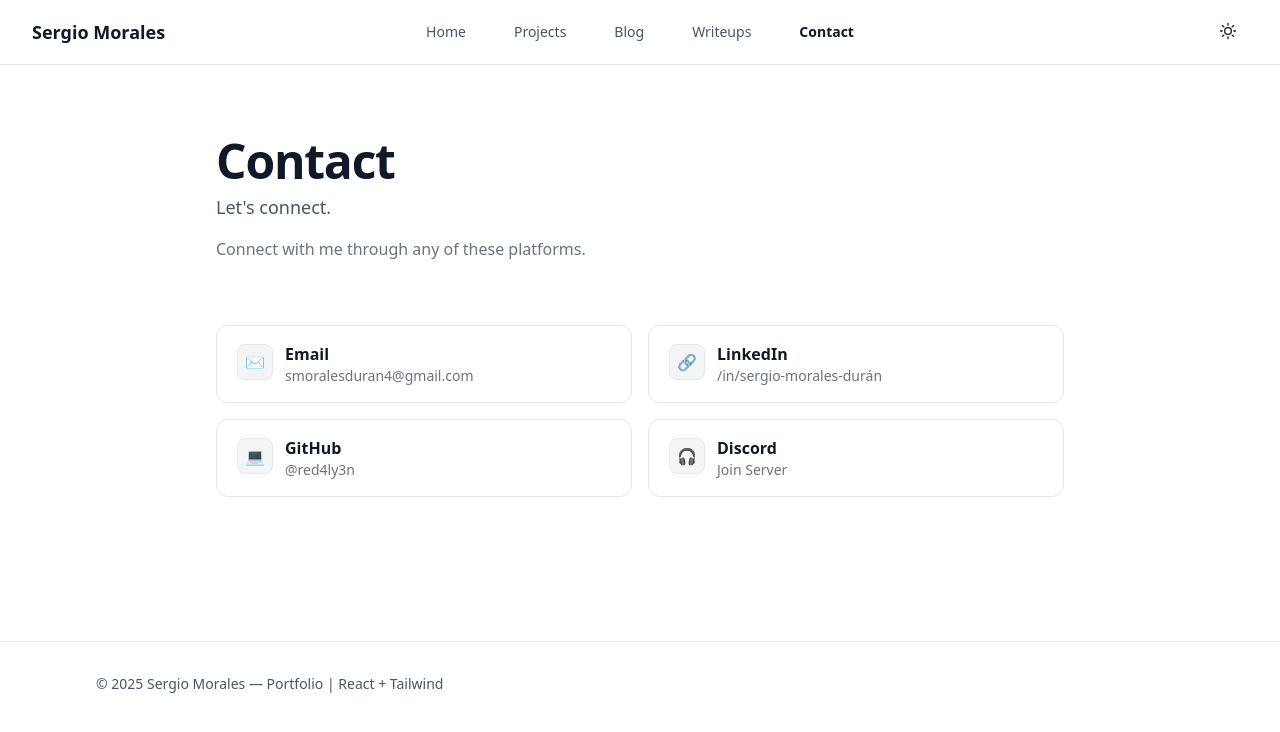
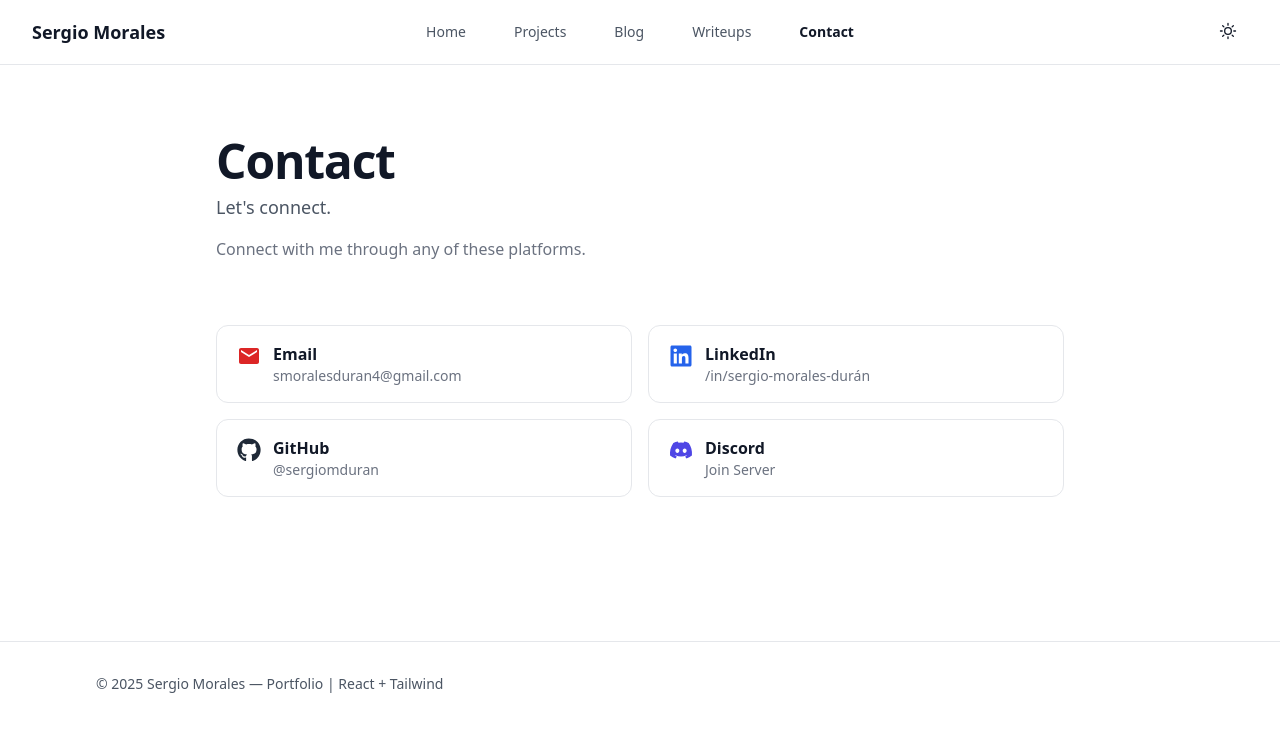
Before and after one commit to sergiomduran/sergiomduran.github.io, a React (Vite) app: page /contact in a window 1280 px wide. Shown: the top 732 px of the page. Built offline with nearby package versions, Linux system fonts and the light colour scheme.

Commit message:
feat(contact): improve contact page and item component (UX/UI + fixes)

```diff
--- a/src/components/ContactItem.jsx
+++ b/src/components/ContactItem.jsx
@@ -1,19 +1,21 @@
 export default function ContactItem({ href, icon, title, subtitle, external = true }) {
   const Wrapper = external ? 'a' : 'div';
   const wrapperProps = external
-    ? { href, target: '_blank', rel: 'noreferrer' }
+    ? { href, target: '_blank', rel: 'noopener noreferrer' }
     : {};
 
   return (
     <Wrapper
       {...wrapperProps}
-      className="flex items-start gap-3 rounded-xl border border-gray-200 dark:border-gray-800 px-5 py-4
-                 bg-white dark:bg-transparent hover:border-gray-300 dark:hover:border-gray-700"
+      className="group flex items-start gap-3 rounded-xl border border-gray-200 dark:border-gray-800 px-5 py-4
+                 bg-white dark:bg-transparent hover:bg-gray-50 dark:hover:bg-gray-900 hover:border-gray-300 dark:hover:border-gray-700
+                 transition-colors focus:outline-none focus-visible:ring-2 focus-visible:ring-emerald-500"
     >
-      <span className="mt-0.5 inline-flex h-9 w-9 items-center justify-center rounded-lg
-                       bg-gray-100 dark:bg-gray-900 border border-gray-200 dark:border-gray-800">
+      {/* 👇 limpio, solo el icono */}
+      <span className="mt-0.5 inline-flex items-center justify-center">
         {icon}
       </span>
+
       <div>
         <p className="font-semibold leading-6">{title}</p>
         {subtitle && (
--- a/src/pages/Contact.jsx
+++ b/src/pages/Contact.jsx
@@ -1,5 +1,6 @@
 import { Helmet } from 'react-helmet-async';
-import { Link } from 'react-router-dom';
+import { MdEmail } from 'react-icons/md';
+import { FaLinkedin, FaGithub, FaDiscord } from 'react-icons/fa';
 import ContactItem from '../components/ContactItem.jsx';
 
 export default function Contact() {
@@ -27,28 +28,28 @@ export default function Contact() {
         <div className="grid grid-cols-1 md:grid-cols-2 gap-4">
           <ContactItem
             href="mailto:smoralesduran4@gmail.com"
-            icon="✉️"
+            icon={<MdEmail className="w-6 h-6 text-red-600" />}
             title="Email"
             subtitle="smoralesduran4@gmail.com"
           />
 
           <ContactItem
             href="https://www.linkedin.com/in/sergio-morales-durán"
-            icon="🔗"
+            icon={<FaLinkedin className="w-6 h-6 text-blue-600" />}
             title="LinkedIn"
             subtitle="/in/sergio-morales-durán"
           />
 
           <ContactItem
-            href="https://github.com/red4ly3n"
-            icon="💻"
+            href="https://github.com/sergiomduran"
+            icon={<FaGithub className="w-6 h-6 text-gray-800 dark:text-gray-200" />}
             title="GitHub"
-            subtitle="@red4ly3n"
+            subtitle="@sergiomduran"
           />
 
           <ContactItem
             href="https://discord.gg/tu-invite"
-            icon="🎧"
+            icon={<FaDiscord className="w-6 h-6 text-indigo-600" />}
             title="Discord"
             subtitle="Join Server"
           />
```
